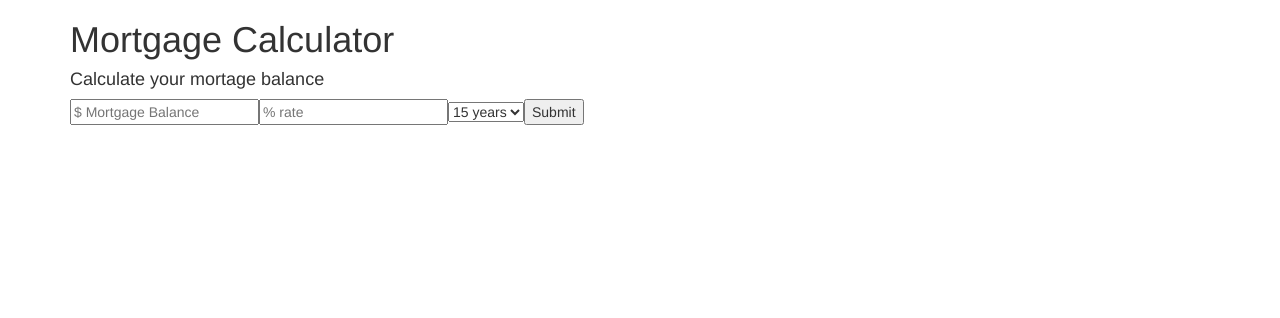
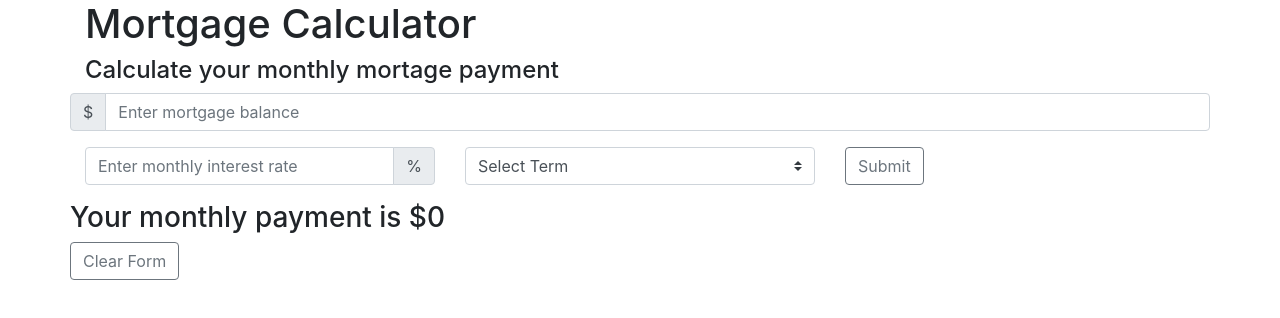
Before and after one commit to juliechawn/react-mortgage-calculator, a React app: page / in a window 1280 px wide. Shown: the top 318 px of the page. Built offline with nearby package versions, Linux system fonts and the light colour scheme.

Commit message:
fourth commit

```diff
--- a/package.json
+++ b/package.json
@@ -13,6 +13,7 @@
   "dependencies": {
     "axios": "^0.16.1",
     "bluebird": "^3.5.0",
+    "bootstrap": "^4.0.0",
     "chai": "^3.5.0",
     "expect": "^1.20.2",
     "express": "^4.15.3",
--- a/public/index.html
+++ b/public/index.html
@@ -3,9 +3,10 @@
   <head>
     <meta charset="utf-8">
     <title>Mortgage Calculator</title>
-    <link rel='stylesheet' href='https://cdnjs.cloudflare.com/ajax/libs/twitter-bootstrap/3.3.7/css/bootstrap.css' /> </head>
-  <body>
+    <link rel="stylesheet" href="https://maxcdn.bootstrapcdn.com/bootstrap/4.0.0/css/bootstrap.min.css" integrity="sha384-Gn5384xqQ1aoWXA+058RXPxPg6fy4IWvTNh0E263XmFcJlSAwiGgFAW/dAiS6JXm" crossorigin="anonymous">
+    <body>
     <div id="root"></div>
+    <scripr src="css/style.less" />
     <script src="bundle.js"></script>
   </body>
 </html>
--- a/src/js/app.jsx
+++ b/src/js/app.jsx
@@ -5,45 +5,112 @@ export default class App extends React.Component {
     super();
     // getinitialState
     this.state = {
-      inputs: {},
-      output: '',
+      balance: '', rate: '', term: '', output: '0',
     };
-    this.updateInputs = this.updateInputs.bind(this);
+    this.handleChange = this.handleChange.bind(this);
+    this.calculatePayment = this.calculatePayment.bind(this);
+    this.clearForm = this.clearForm.bind(this);
   }
-  updateInputs(event) {
-    event.preventDefault();
-    // update state
-    console.log('inputs updated');
-    const inputs = {
-      balance: this.balance.value,
-      rate: this.rate.value,
-      term: this.term.value,
-    };
-    this.setState({ inputs });
-    console.log(inputs);
+  handleChange(event) {
+    event.preventDefault(event);
+    this.setState({
+     [event.target.name]: event.target.value,
+    })
+  }
+  calculatePayment(event) {
+    event.preventDefault(event);
+      var p = parseFloat(this.state.balance);
+      var r = parseFloat(this.state.rate) / 100 / 12;
+      var n = parseFloat(this.state.term) * 12;
+      var M = p * ((r * Math.pow((1 + r), n)) / (Math.pow((1 + r), n) - 1));
+      this.setState({ output: M.toFixed(2) });
+  }
+  clearForm() {
     this.form.reset();
   }
-  calcuate(balance, rate, term) {
-    const payment = balance[rate(1 + term)];
-    console.log(payment);
-  };
-
-// calculation function for mortgage payment - set state to bind result to "output" - func has 4 parameters (balance, rate, term, period)- HTML add onClick event calls calculate function
   render() {
     return (
-      <form onSubmit={ this.updateInputs } ref={ (input) => { this.form = input; } }className='form-horizontal'>
+      <form className='form-horizontal'>
         <div className='container'>
           <h1>Mortgage Calculator</h1>
-          <h4>Calculate your mortage balance</h4>
-          <input ref={ (input) => { this.balance = input; } } id='number' name='balance' type='number' placeholder='$ Mortgage Balance' />
-          <input ref={ (input) => { this.rate = input; } } id='number' name='rate' type='number' step='0.01' placeholder='% rate' />
-          <select ref={ (input) => { this.term = input; } } name='term' >
-            <option value='15'> 15 years </option>
+          <h4>Calculate your monthly mortage payment</h4>
+
+        {/* input for balance */}
+        <div className='row'>
+        <div className='input-group mb-3'>
+        <div className='input-group-prepend'>
+        <span className='input-group-text' id='inputGroup-sizing-default'>$</span>
+        </div>
+          <input onChange={ this.handleChange }
+                 defaultValue={this.state.balance}
+                 className='form-control'
+                 aria-label='Default' aria-describedby='inputGroup-sizing-default'
+                 name='balance'
+                 type='number'
+                 placeholder='Enter mortgage balance' />
+        </div>
+        </div>
+
+        {/* input for rate */}
+        <div className='row'>
+        <div className='col'>
+        <div className='input-group'>
+          <input onChange={ this.handleChange }
+                 defaultValue={this.state.rate}
+                 className='form-control'
+                 aria-label='Default' aria-describedby='inputGroup-sizing-default'
+                 id='number'
+                 name='rate'
+                 type='number'
+                 step='0.01'
+                 placeholder='Enter monthly interest rate' />
+          <div className='input-group-append'>
+          <span className='input-group-text'>%</span>
+          </div>
+        </div>
+        </div>
+
+        {/* select for term */}
+        <div className='col'>
+        <div className='input-group mb-3'>
+          <select onChange={ this.handleChange }
+                  defaultValue={this.state.term}
+                  className='custom-select'
+                  aria-label='Default' aria-describedby='inputGroup-sizing-default'
+                  name='term' >
+            <option value=''>Select Term</option>
+            <option value='15' > 15 years </option>
             <option value='30'> 30 years </option>
           </select>
-          <button type='submit' name='submit' > Submit </button>
-          <div ref={ (output) => { this.output = output; } } />
-        </div>
+         </div>
+         </div>
+
+         {/* submit and calculate button */}
+         <div className='col'>
+          <button onClick={ this.calculatePayment }
+                  className='btn btn-outline-secondary'
+                  type='submit' name='submit'  >
+                  Submit
+          </button>
+          </div>
+          </div>
+
+          {/* output div */}
+          <div className='row'>
+          <h3><div onChange={ this.handleChange }
+                name='output'>
+                Your monthly payment is ${this.state.output}
+          </div></h3>
+          </div>
+
+          {/* clear form button */}
+          <div className='row'>
+          <button onClick={ this.clearForm }
+                  className='btn btn-outline-secondary'>
+                  Clear Form
+          </button>
+          </div>
+          </div>
       </form>
     );
   }
```
Also changed, not shown: 1 other file (tests, documents, lock files or other folders).
